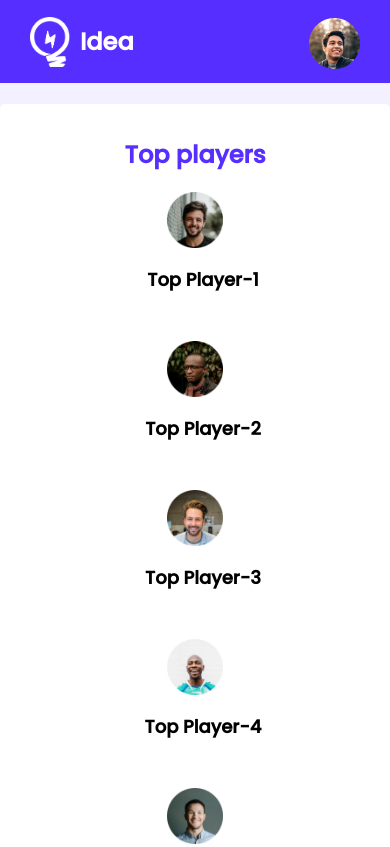
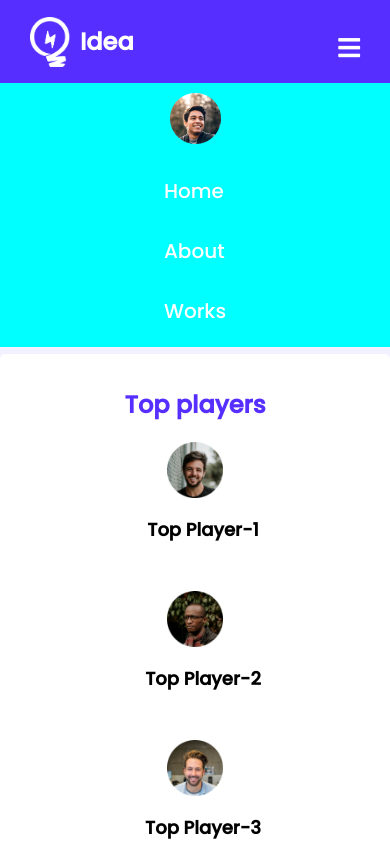
Before and after one commit to monzurshadhin/leader-board-module-9-project, a plain HTML site: page index.html in a window 390 px wide. Shown: the top 847 px of the page. Drawn offline with Linux system fonts and the light colour scheme.

Commit message:
menu added

```diff
--- a/index.html
+++ b/index.html
@@ -37,6 +37,10 @@
                 <img src="images/icons/profile.png" alt="" />
               </div>
             </div>
+            <input type="checkbox" id="check" />
+            <label class="check-btn" for="check">
+              <i class="fas fa-bars"></i>
+            </label>
           </div>
         </div>
       </nav>
--- a/styles/style.css
+++ b/styles/style.css
@@ -47,6 +47,16 @@ hr {
   margin-bottom: 30px;
 }
 /* nav section */
+#check {
+  display: none;
+}
+.check-btn {
+  color: white;
+  padding-top: 30px;
+  font-size: 25px;
+  display: none;
+}
+
 .logo {
   display: flex;
   align-items: center;
@@ -86,7 +96,7 @@ nav {
 .link ul li a {
   color: white;
   text-decoration: none;
-  padding: 16px;
+  padding: 5px 16px;
 }
 .main-nav .logo img {
   height: 50px;
@@ -207,15 +217,76 @@ nav {
 /* mobile device */
 
 @media only screen and (max-width: 688px) {
+  /* @keyframes left-slide {
+    from {
+      flex-direction: column-reverse;
+      position: absolute;
+      top: 85px;
+      left: -100%;
+
+      width: 100%;
+      background-color: aqua;
+    }
+    to {
+      flex-direction: column-reverse;
+      position: absolute;
+      top: 85px;
+      left: 0;
+
+      width: 100%;
+      background-color: aqua;
+      left: 0px;
+    }
+  } */
+  main {
+    margin-top: 250px;
+  }
   .logo h3 {
     padding-left: 10px;
     color: white;
     font-size: 24px;
   }
-  .link {
+  /* .link {
     display: none;
+  } */
+  .check-btn {
+    display: block;
   }
+  .nav-link {
+    flex-direction: column-reverse;
+    position: absolute;
+    top: 83px;
+    left: 0;
 
+    width: 100%;
+    background-color: aqua;
+  }
+  /* #check:checked + .nav-link {
+    left: 0;
+  } */
+  /* .fa-bars:hover .nav-link {
+    animation: left-slide 1s ease-in-out 1;
+  } */
+
+  .link ul li a {
+    font-size: 20px;
+    display: block;
+    margin-top: 20px;
+    cursor: pointer;
+    border-radius: 5px;
+  }
+  .link ul li a:hover {
+    background-color: red;
+  }
+  .link ul li {
+    display: block;
+  }
+  .link ul {
+    padding-left: 0px;
+  }
+  .nav-link .user {
+    padding-left: 0px;
+  }
   .nav-container {
     width: 100%;
   }
```
